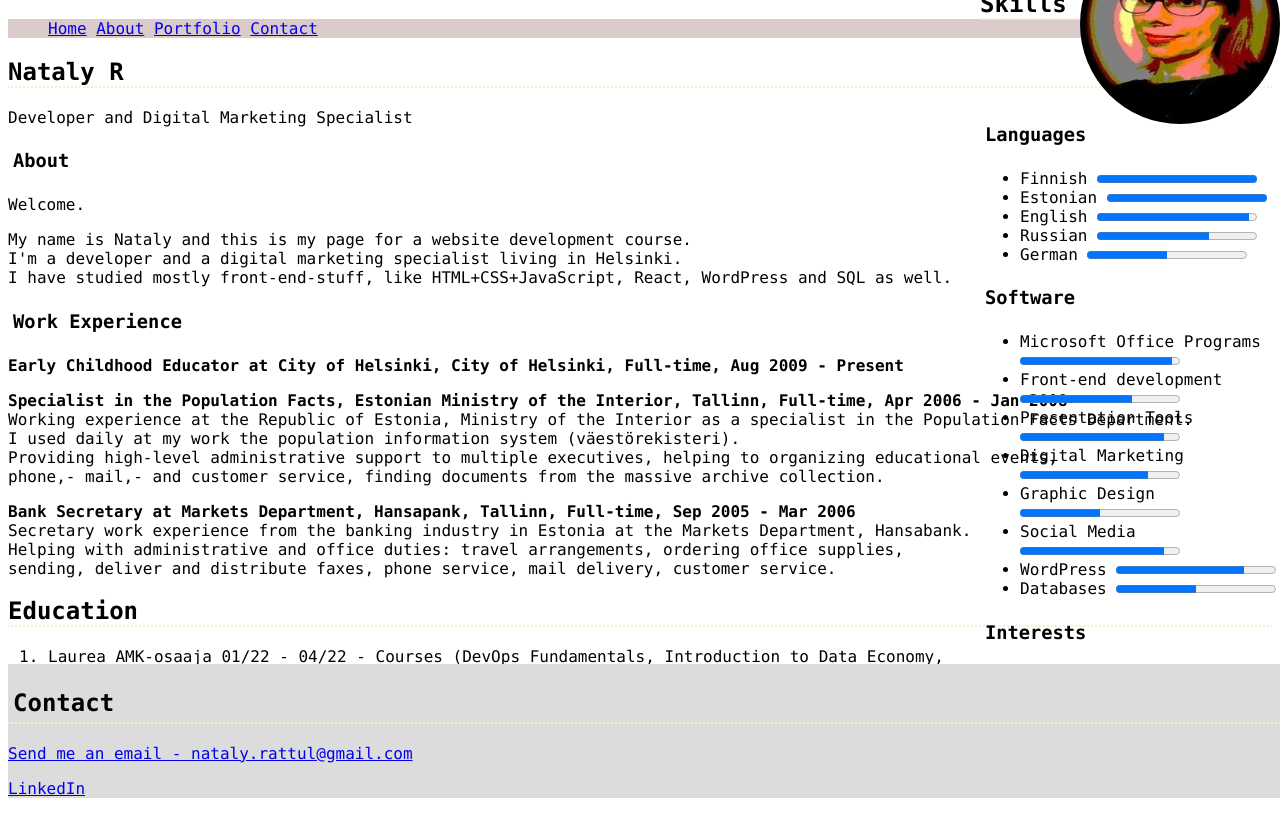
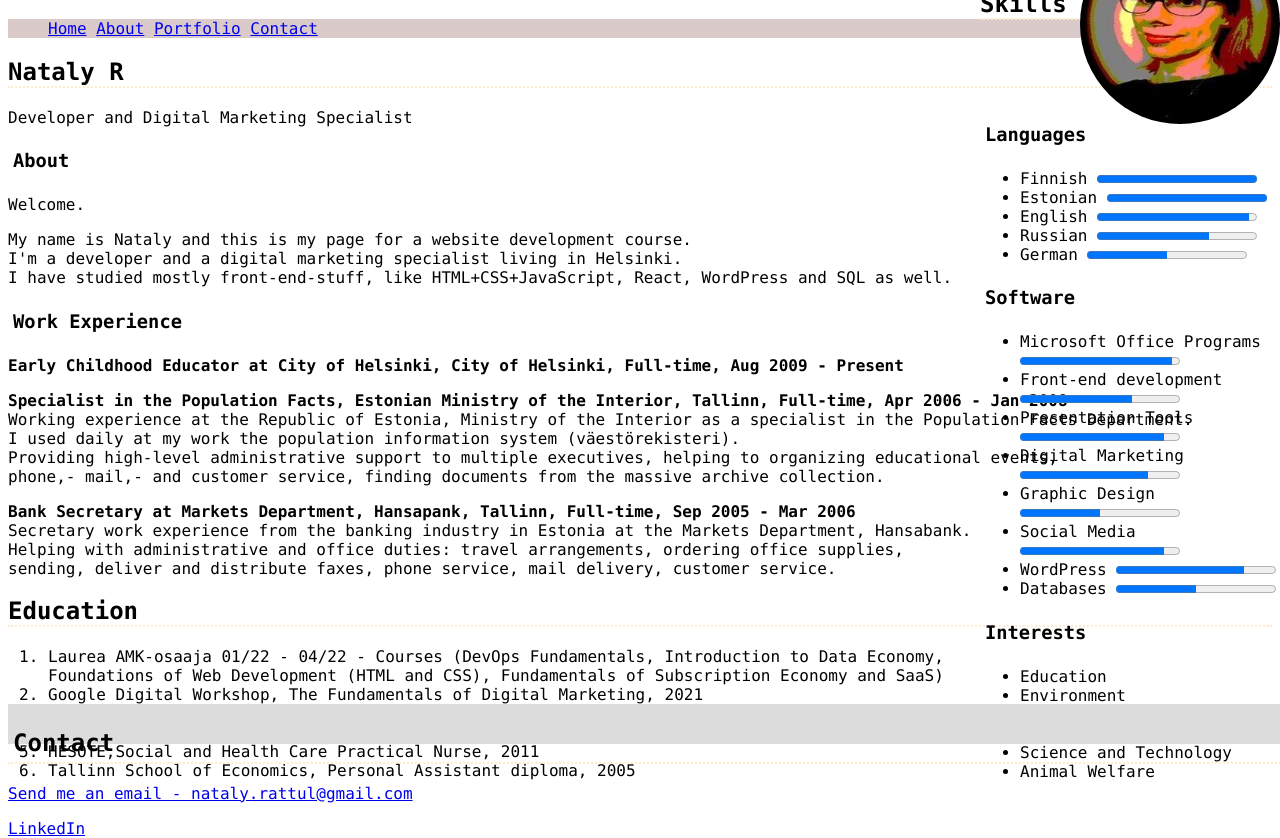
Before and after one commit to natrat-ctrl/natrat-ctrl-web, a plain HTML site: page portfolio.html in a window 1280 px wide. Shown: the part 76-914 px from the top of the page. Before the commit the page ends 874 px from the top, so only its background shows below. Drawn offline with Linux system fonts and the light colour scheme.

Commit message:
Update styles.css

```diff
--- a/styles.css
+++ b/styles.css
@@ -17,6 +17,8 @@ background-color: #DCDCDC;
 #feet
 {
 background-color: #DCDCDC;
+height:20px;
+bottom:0;
 }
 nav {
 background-color: #dbcaca;
```
